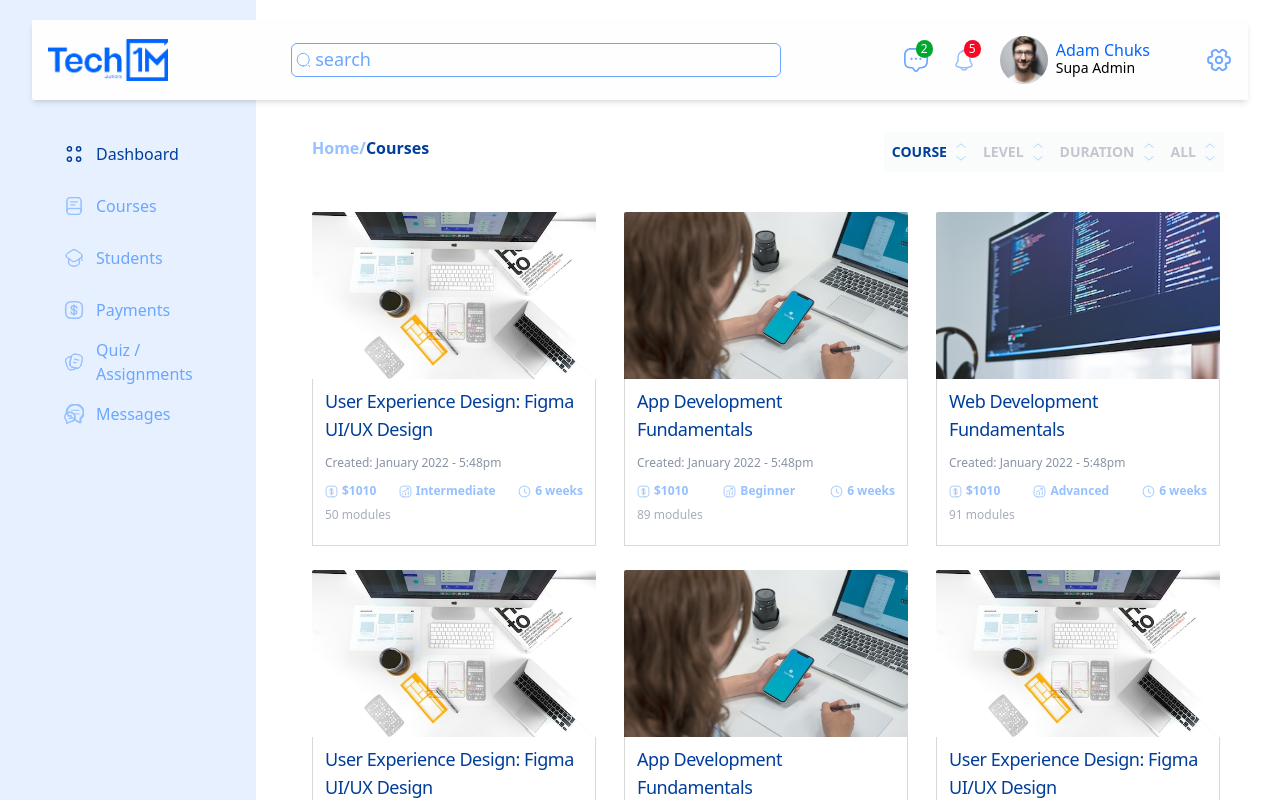
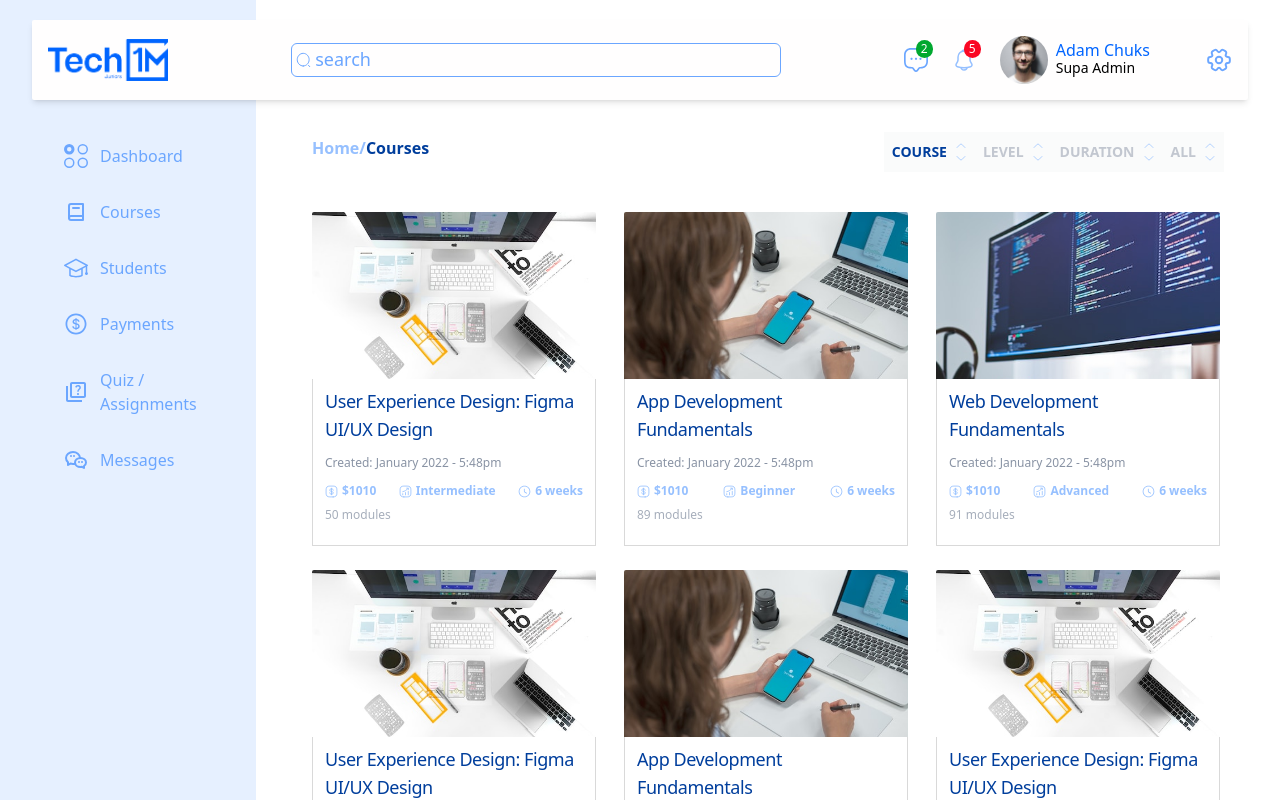
Before and after one commit to Temyturpe/Tech1m-group3-project, a React (Create React App) app: page /courses in a window 1280 px wide. Shown: the top 800 px of the page. Built offline with nearby package versions, Linux system fonts and the light colour scheme.

Commit message:
sidebar update

```diff
--- a/src/components/Sidebar.jsx
+++ b/src/components/Sidebar.jsx
@@ -1,11 +1,10 @@
 import React, { useEffect } from 'react'
-import Dash from '../assets/icons/home.svg'
-import Courses from '../assets/icons/courses.svg'
-import Students from '../assets/icons/students.svg'
-import Payments from '../assets/icons/payments.svg'
-import Quiz from '../assets/icons/quiz.svg'
-import Massages from '../assets/icons/message.svg'
 import { Link } from 'react-router-dom'
+import { BsUiRadiosGrid } from 'react-icons/bs'
+import { TbBook2, TbBrandWechat } from 'react-icons/tb'
+import { SlGraduation } from 'react-icons/sl'
+import { AiOutlineDollarCircle } from 'react-icons/ai'
+import { MdOutlineQuiz } from 'react-icons/md'
 
 
 const Sidebar = () => {
@@ -17,70 +16,70 @@ const Sidebar = () => {
     <div className='w-[20%] bg-primary-50 fixed top-0 left-0 h-screen pt-24'>
         <div className="navs mt-12 w-full px-16">
       <ul className="links flex flex-col gap-8 ">
-        <li >
+        <li className='text-primary-100 active:text-primary-500'>
             <Link
                   to="/"
                   onClick={() => {
                     window.scrollTo({ top: 0, left: 0, behavior: "smooth" });
                   }}
-                  className="link flex gap-3 w-5 h-5 items-center"
+                  className="link flex gap-3 items-center"
                 >
-                  <img src={Dash} alt="" /><div className="text text-primary-500">Dashboard</div>
+                  <div className="icon"><BsUiRadiosGrid className=' w-6 h-6 ' /></div> <div className="text ">Dashboard</div>
             </Link>
         </li>
-        <li >
+        <li className='text-primary-100 hover:text-primary-500 active:text-primary-500'>
             <Link
                   to="/courses"
                   onClick={() => {
                     window.scrollTo({ top: 0, left: 0, behavior: "smooth" });
                   }}
-                  className="link flex gap-3 w-5 h-5 items-center"
+                  className="link flex gap-3 items-center"
                 >
-                  <img src={Courses} alt="" /><div className="text text-primary-100">Courses</div>
+                   <div className="icon"><TbBook2 className=' w-6 h-6 ' /></div> <div className="text">Courses</div>
             </Link>
         </li>
-        <li >
+        <li className='text-primary-100 hover:text-primary-500 active:text-primary-500'>
             <Link
                   to="/students"
                   onClick={() => {
                     window.scrollTo({ top: 0, left: 0, behavior: "smooth" });
                   }}
-                  className="link flex gap-3 w-5 h-5 items-center"
+                  className="link flex gap-3 items-center"
                 >
-                  <img src={Students} alt="" /><div className="text text-primary-100">Students</div>
+                  <div className="icon">< SlGraduation className=' w-6 h-6'/></div><div className="text">Students</div>
             </Link>
         </li>
-        <li >
+        <li className='text-primary-100 hover:text-primary-500 active:text-primary-500'>
             <Link
                   to="/payments"
                   onClick={() => {
                     window.scrollTo({ top: 0, left: 0, behavior: "smooth" });
                   }}
-                  className="link flex gap-3 w-5 h-5 items-center"
+                  className="link flex gap-3 items-center"
                 >
-                  <img src={Payments} alt="" /><div className="text text-primary-100">Payments</div>
+                  <div className="icon">< AiOutlineDollarCircle className=' w-6 h-6'/></div><div className="text">Payments</div>
             </Link>
         </li>
-        <li >
+        <li className='text-primary-100 hover:text-primary-500 active:text-primary-500'>
             <Link
                   to="/quiz"
                   onClick={() => {
                     window.scrollTo({ top: 0, left: 0, behavior: "smooth" });
                   }}
-                  className="link flex gap-3 w-5 h-5 items-center"
+                  className="link flex gap-3 items-center"
                 >
-                  <img src={Quiz} alt="" /><div className="text text-primary-100">Quiz / Assignments</div>
+                  <div className="icon">< MdOutlineQuiz className=' w-6 h-6'/></div><div className="text">Quiz / Assignments</div>
             </Link>
         </li>
-        <li >
+        <li className='text-primary-100 hover:text-primary-500 active:text-primary-500'>
             <Link
                   to="/messages"
                   onClick={() => {
                     window.scrollTo({ top: 0, left: 0, behavior: "smooth" });
                   }}
-                  className="link flex gap-3 w-5 h-5 items-center"
+                  className="link flex gap-3 items-center"
                 >
-                  <img src={Massages} alt="" /><div className="text text-primary-100">Messages</div>
+                  <div className="icon">< TbBrandWechat className=' w-6 h-6'/></div><div className="text">Messages</div>
             </Link>
         </li>
      </ul>
```
